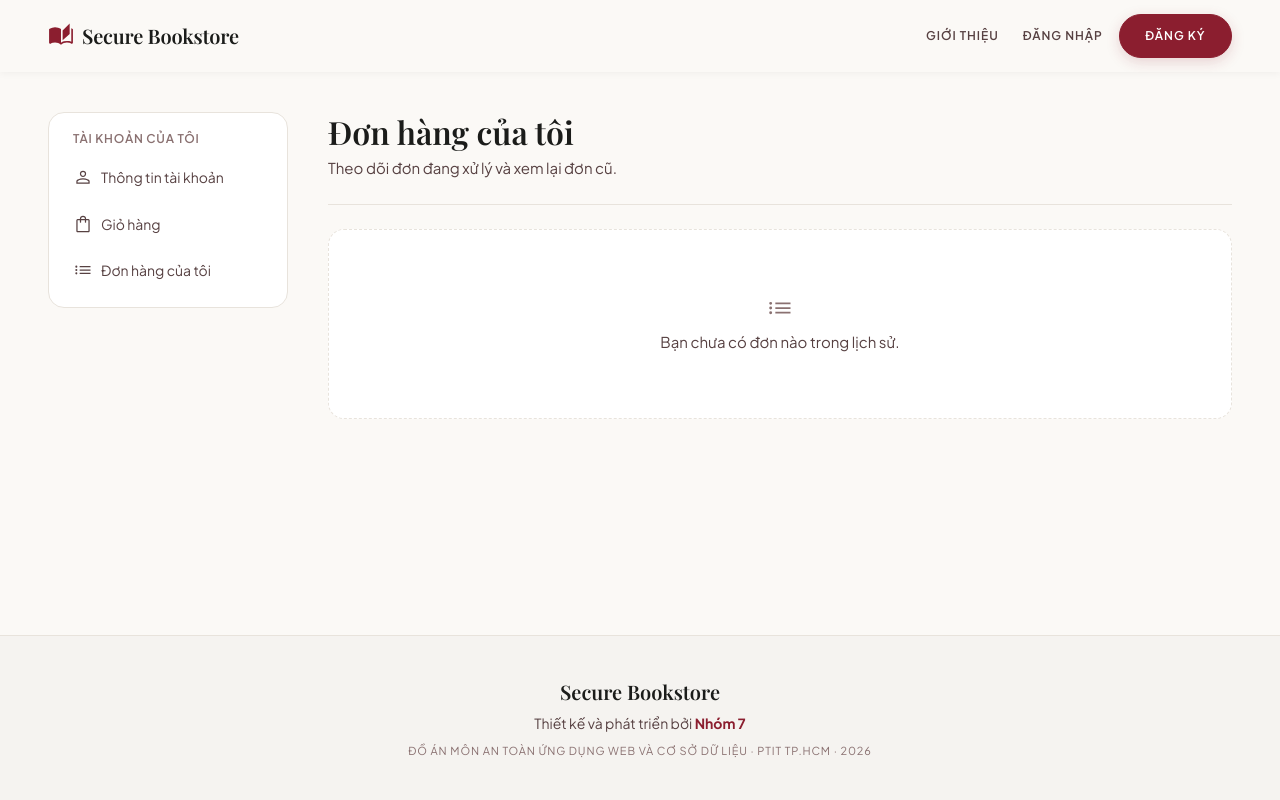
After one commit to TuanThanh05/secure-bookstore, a Django app: template frontend/templates/account/orders.html in a window 1280 px wide. The commit adds this page. Run offline with Django 5.2, Linux system fonts and the light colour scheme; the template is opened without the code that fills it, so the values that code supplies are empty.

Commit message:
feat(accounts,orders): khu vực tài khoản khách (sidebar 3 mục), tên trên navbar thành link

```diff
--- a/backend/accounts/urls.py
+++ b/backend/accounts/urls.py
@@ -13,4 +13,5 @@ urlpatterns = [
             authentication_form=LoginForm,
             redirect_authenticated_user=True,),name="login"),
     path("logout/", views.SecureLogoutView.as_view(), name="logout"),
+    path("profile/", views.profile, name="profile"),
 ]
--- /dev/null
+++ b/frontend/static/css/account-area.css
@@ -0,0 +1,33 @@
+.area-header { margin-bottom: var(--space-lg); }
+.area-header__title { margin: 0 0 var(--space-xs); font-family: var(--font-serif); font-size: 32px; font-weight: 600; }
+.area-header__desc { margin: 0; color: var(--color-muted); }
+
+.area-info {
+  margin: 0 0 var(--space-lg); padding: var(--space-sm) var(--space-lg);
+  background: var(--color-surface); border: 1px solid var(--color-border); border-radius: var(--radius-lg);
+}
+.area-info__row { display: grid; grid-template-columns: 180px 1fr; gap: var(--space-md); padding: var(--space-md) 0; border-bottom: 1px solid var(--color-border); }
+.area-info__row:last-child { border-bottom: 0; }
+.area-info dt { font-size: 14px; color: var(--color-subtle); }
+.area-info dd { margin: 0; font-weight: 600; overflow-wrap: anywhere; }
+
+.area-tabs { display: flex; gap: var(--space-xs); margin-bottom: var(--space-lg); border-bottom: 1px solid var(--color-border); }
+.area-tabs__tab {
+  padding: var(--space-sm) var(--space-md); margin-bottom: -1px;
+  border-bottom: 2px solid transparent; font-size: 14px; color: var(--color-muted); text-decoration: none;
+}
+.area-tabs__tab:hover { color: var(--color-text); }
+.area-tabs__tab.is-active { border-bottom-color: var(--color-primary); color: var(--color-primary); font-weight: 600; }
+
+.area-empty {
+  display: grid; justify-items: center; gap: var(--space-sm);
+  padding: var(--space-2xl) var(--space-lg); text-align: center;
+  border: 1px dashed var(--color-border); border-radius: var(--radius-lg);
+  background: var(--color-surface); color: var(--color-muted);
+}
+.area-empty .icon { color: var(--color-subtle); }
+.area-empty p { margin: 0; }
+
+@media (max-width: 767px) {
+  .area-info__row { grid-template-columns: 1fr; gap: var(--space-xs); }
+}
--- a/frontend/static/css/base.css
+++ b/frontend/static/css/base.css
@@ -208,6 +208,9 @@ img { max-width: 100%; height: auto; display: block; }
 }
 /* Tên dài (tối đa 50 ký tự) thì cắt bằng dấu "…" */
 .navbar__username { min-width: 0; overflow: hidden; text-overflow: ellipsis; white-space: nowrap; }
+a.navbar__user { text-decoration: none; transition: background 0.15s; }
+a.navbar__user:hover { background: var(--color-primary-strong); color: var(--color-on-primary); }
+a.navbar__user:focus-visible { outline: 2px solid var(--color-primary); outline-offset: 2px; }
 
 /* Nút đăng xuất: viên thuốc cùng màu .btn (đỏ đô) */
 .navbar__logout { margin: 0; display: inline-flex; }
@@ -276,6 +279,25 @@ img { max-width: 100%; height: auto; display: block; }
 .admin__logout:hover { color: var(--color-error); }
 .admin__main { padding: var(--space-xl); min-width: 0; }
 
+/* --- Khu vực tài khoản khách hàng --- */
+.account-area { display: grid; grid-template-columns: 240px 1fr; gap: var(--space-xl); align-items: start; }
+.account-nav {
+  position: sticky; top: calc(var(--navbar-height) + var(--space-md));
+  display: grid; gap: var(--space-sm); padding: var(--space-md);
+  background: var(--color-surface); border: 1px solid var(--color-border); border-radius: var(--radius-lg);
+}
+.account-nav__title { margin: 0; padding: 0 var(--space-sm); font-size: 12px; font-weight: 600; letter-spacing: 0.06em; text-transform: uppercase; color: var(--color-subtle); }
+.account-nav__links { display: grid; gap: var(--space-xs); }
+.account-nav__link {
+  display: flex; align-items: center; gap: var(--space-sm);
+  padding: 10px var(--space-sm); border-radius: var(--radius);
+  font-size: 14px; color: var(--color-muted); text-decoration: none; transition: background 0.15s, color 0.15s;
+}
+.account-nav__link:hover { background: var(--color-surface-low); color: var(--color-text); }
+.account-nav__link.is-active { background: var(--color-primary-soft); color: var(--color-primary); font-weight: 600; }
+.account-nav__link:focus-visible { outline: 2px solid var(--color-primary); outline-offset: 1px; }
+.account-area__main { min-width: 0; }
+
 /* --- Trang lỗi --- */
 .error-page { text-align: center; padding: var(--space-2xl) 0; }
 .error-page h1 { font-size: 72px; margin: 0; color: var(--color-primary); }
@@ -292,6 +314,9 @@ img { max-width: 100%; height: auto; display: block; }
   /* Nút .btn trên màn nhỏ cao 36px, nên viên người dùng cũng 4 + 28 + 4 = 36px */
   .navbar__user { max-width: 150px; font-size: 12px; padding: 4px 12px 4px 4px; }
   .navbar__user .icon { width: 28px; height: 28px; padding: 6px; }
+  .account-area { grid-template-columns: 1fr; gap: var(--space-lg); }
+  .account-nav { position: static; }
+  .account-nav__links { grid-auto-flow: column; grid-auto-columns: max-content; overflow-x: auto; }
   .admin { grid-template-columns: 1fr; }
   .admin__sidebar { position: static; height: auto; border-right: 0; border-bottom: 1px solid var(--color-border); }
   .admin__nav { grid-auto-flow: column; grid-auto-columns: max-content; overflow-x: auto; }
--- /dev/null
+++ b/frontend/templates/account/orders.html
@@ -0,0 +1,19 @@
+{% extends "layouts/account.html" %}
+{% load static %}
+{% block title %}Đơn hàng của tôi{% endblock %}
+{% block extra_css %}<link rel="stylesheet" href="{% static 'css/account-area.css' %}">{% endblock %}
+{% block account_content %}
+  <header class="area-header">
+    <h1 class="area-header__title">Đơn hàng của tôi</h1>
+    <p class="area-header__desc">Theo dõi đơn đang xử lý và xem lại đơn cũ.</p>
+  </header>
+  <nav class="area-tabs" aria-label="Lọc đơn hàng">
+    {% for key, label in tabs.items %}
+      <a class="area-tabs__tab{% if key == status %} is-active{% endif %}" href="?status={{ key }}"{% if key == status %} aria-current="page"{% endif %}>{{ label }}</a>
+    {% endfor %}
+  </nav>
+  <section class="area-empty">
+    {% include "components/icon.html" with name="list" size="lg" %}
+    <p>{% if status == "active" %}Bạn chưa có đơn nào đang xử lý.{% else %}Bạn chưa có đơn nào trong lịch sử.{% endif %}</p>
+  </section>
+{% endblock %}
--- /dev/null
+++ b/frontend/templates/components/account_sidebar.html
@@ -0,0 +1,16 @@
+{% with current=request.resolver_match.view_name %}
+<aside class="account-nav">
+  <p class="account-nav__title">Tài khoản của tôi</p>
+  <nav class="account-nav__links" aria-label="Tài khoản">
+    <a class="account-nav__link{% if current == 'accounts:profile' %} is-active{% endif %}" href="{% url 'accounts:profile' %}"{% if current == 'accounts:profile' %} aria-current="page"{% endif %}>
+      {% include "components/icon.html" with name="person" %}<span>Thông tin tài khoản</span>
+    </a>
+    <a class="account-nav__link{% if current == 'orders:cart' %} is-active{% endif %}" href="{% url 'orders:cart' %}"{% if current == 'orders:cart' %} aria-current="page"{% endif %}>
+      {% include "components/icon.html" with name="shopping-bag" %}<span>Giỏ hàng</span>
+    </a>
+    <a class="account-nav__link{% if current == 'orders:list' %} is-active{% endif %}" href="{% url 'orders:list' %}"{% if current == 'orders:list' %} aria-current="page"{% endif %}>
+      {% include "components/icon.html" with name="list" %}<span>Đơn hàng của tôi</span>
+    </a>
+  </nav>
+</aside>
+{% endwith %}
--- a/frontend/templates/components/navbar.html
+++ b/frontend/templates/components/navbar.html
@@ -11,10 +11,11 @@
     <nav class="navbar__links" aria-label="Điều hướng chính">
       <a class="navbar__link" href="{{ about_url }}">Giới thiệu</a>
       {% if user.is_authenticated %}
-        <span class="navbar__user">
+        {% if user.is_staff %}{% url 'dashboard:profile' as profile_url %}{% else %}{% url 'accounts:profile' as profile_url %}{% endif %}
+        <a class="navbar__user" href="{{ profile_url }}" title="Thông tin tài khoản">
           {% include "components/icon.html" with name="person" size="sm" %}
           <span class="navbar__username">{{ user.get_username }}</span>
-        </span>
+        </a>
         {% if logout_url %}
           <form class="navbar__logout" method="post" action="{{ logout_url }}">
             {% csrf_token %}
--- /dev/null
+++ b/frontend/templates/layouts/account.html
@@ -0,0 +1,9 @@
+{% extends "layouts/customer.html" %}
+{% block content %}
+  <div class="account-area">
+    {% include "components/account_sidebar.html" %}
+    <section class="account-area__main">
+      {% block account_content %}{% endblock %}
+    </section>
+  </div>
+{% endblock %}
```
Also changed, not shown: backend/accounts/views.py (+8 -1 lines), backend/bookstore/urls.py (+1 -7 lines), backend/orders/urls.py (+4 -4 lines), backend/orders/views.py (+22 -6 lines), frontend/templates/account/profile.html (added, +19 -0 lines), frontend/templates/shop/cart.html (added, +15 -0 lines).
